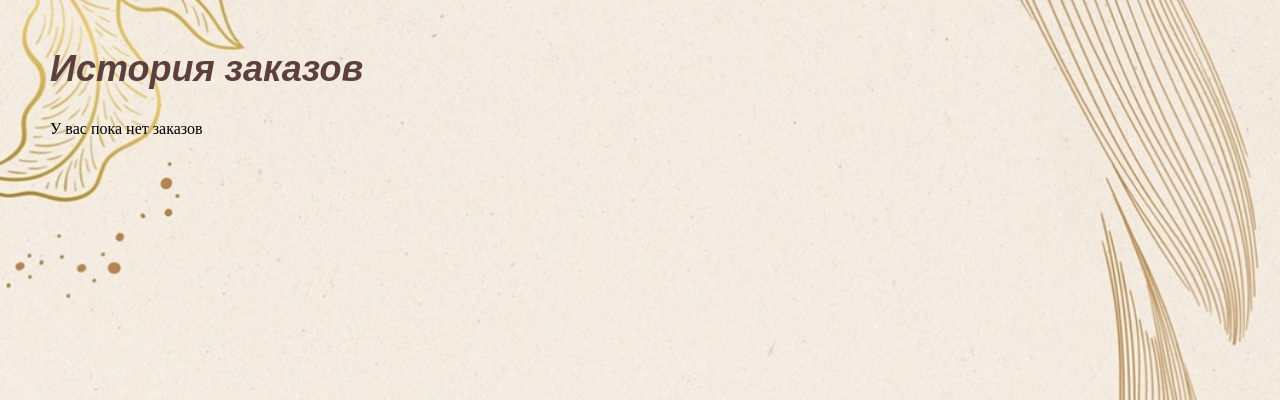
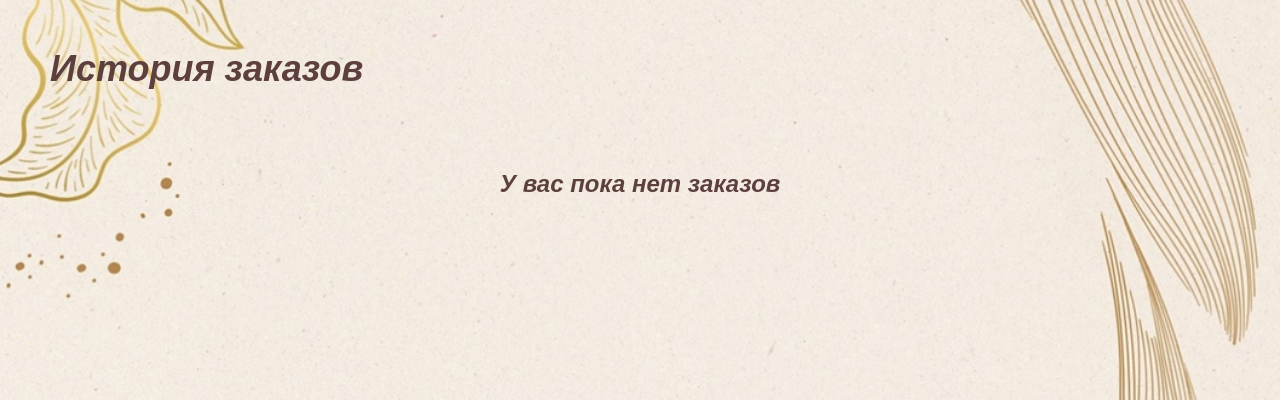
Before and after one commit to uselessene/teabreak, a PHP site: page /layouts/history.php in a window 1280 px wide. Shown: the part 82-482 px from the top of the page. Run offline with PHP 8.4, Linux system fonts and the light colour scheme; a user stored in the database is signed in; data that the repository does not hold is empty.

Commit message:
Update history.css

```diff
--- a/style/components/history.css
+++ b/style/components/history.css
@@ -58,3 +58,13 @@
     color: #5D403E;
     font-size: 16px;
 }
+
+.history_empty {
+    font-family: 'Arimo', sans-serif;
+    font-weight: bold;
+    font-style: italic;
+    color: #5D403E;
+    font-size: 24px;
+    text-align: center;
+    padding: 50px;
+}
```
